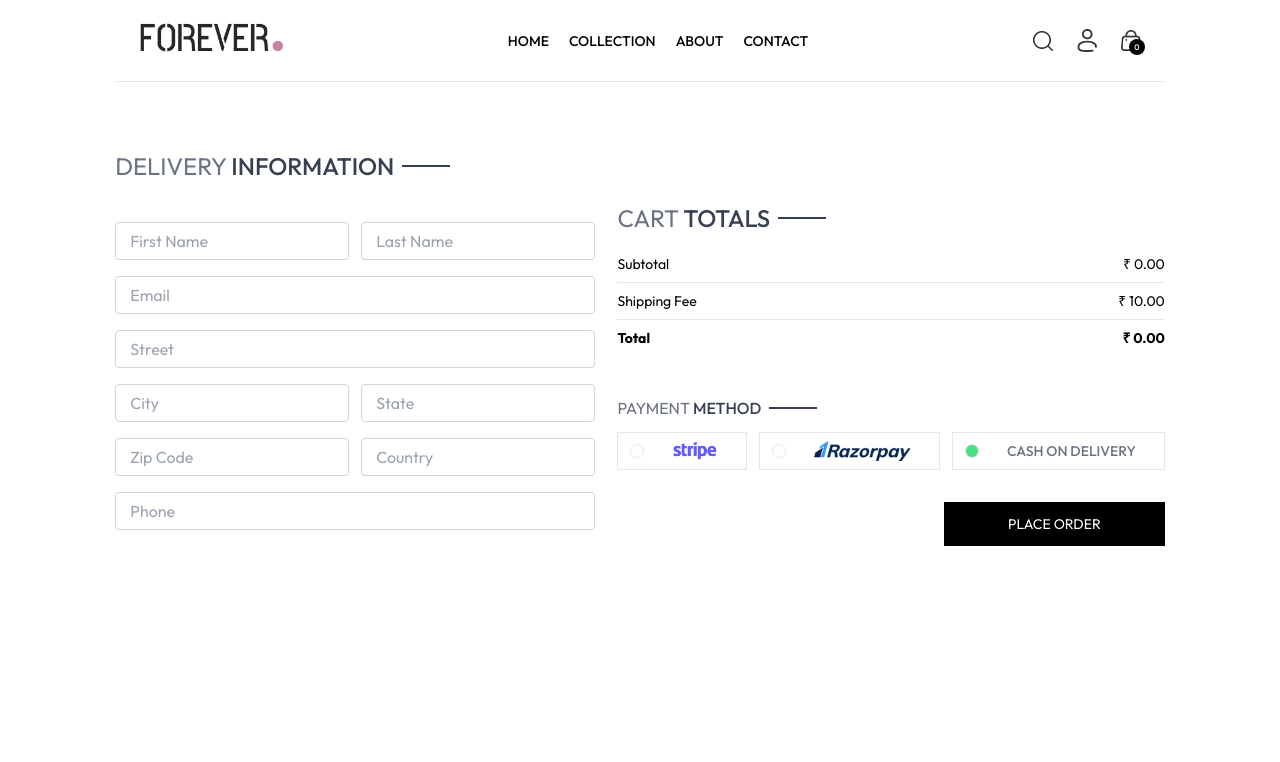
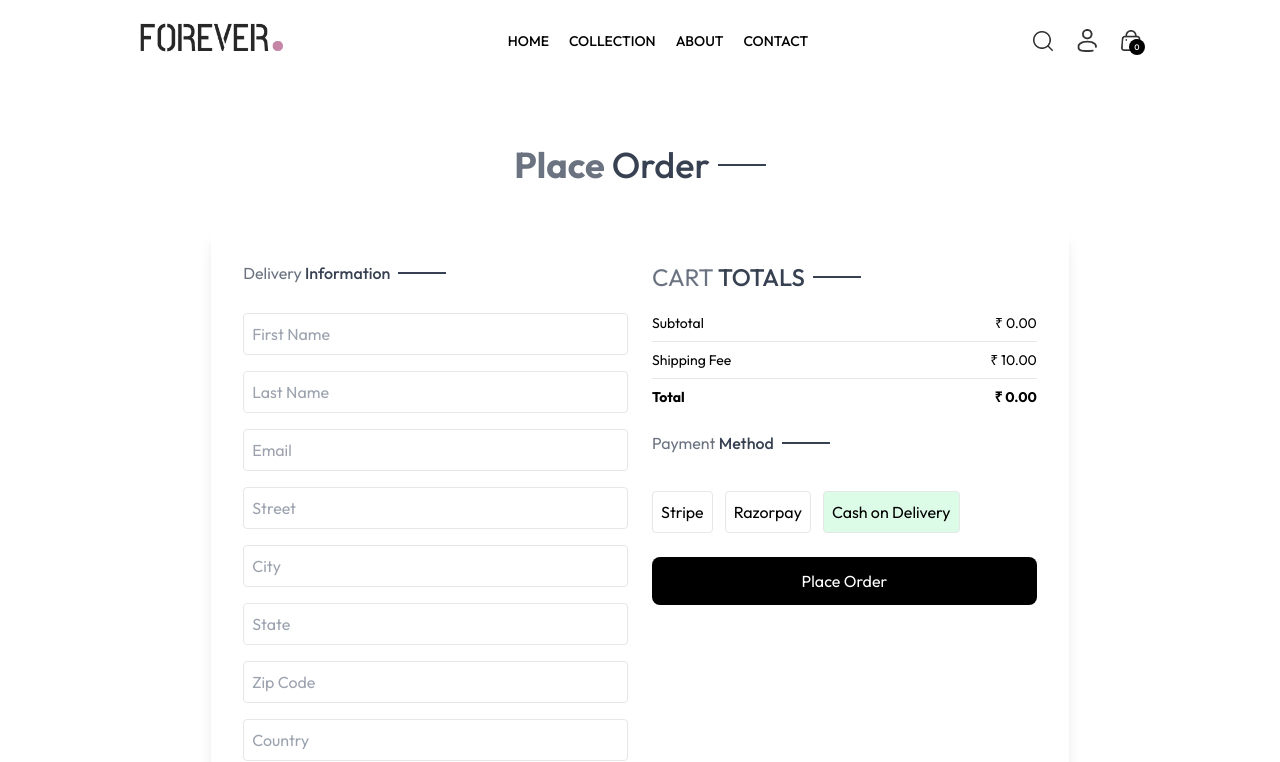
Before and after one commit to Yogeshleo8077/e-commerce, a React app in the folder frontend/: page /place-order in a window 1280 px wide. Shown: the top 762 px of the page. Built offline with nearby package versions, Linux system fonts and the light colour scheme; no server answers; the HTML template or start-up script is replaced by a standard one.

Commit message:
placeOrder

```diff
--- a/frontend/src/pages/PlaceOrder.jsx
+++ b/frontend/src/pages/PlaceOrder.jsx
@@ -70,7 +70,7 @@ const PlaceOrder = () => {
     rzp.open();
   };
 
-  const onSubmitHanlder = async (e) => {
+  const onSubmitHandler = async (e) => {
     e.preventDefault();
 
     try {
@@ -151,168 +151,140 @@ const PlaceOrder = () => {
       toast.error(error.message);
     }
   };
+
   return (
-    <form
-      onSubmit={onSubmitHanlder}
-      className="flex flex-col sm:flex-row justify-between gap-4 pt-5 sm:pt-14 min-h-[80vh] border-t"
-    >
-      {/* ----------------Left Side------------- */}
-      <div className="flex flex-col gap-4 w-full sm:max-w-[480px]">
-        <div className="text-xl sm:text-2xl my-3">
-          <Title text1={"DELIVERY"} text2={"INFORMATION"} />
+    <div className="pt-16 px-6 md:px-16 lg:px-24  min-h-screen">
+      <div className="text-3xl sm:text-4xl font-bold mb-8 text-center text-gray-800">
+        <Title text1={"Place"} text2={"Order"} />
       </div>
 
-        <div className="flex gap-3">
+      <form
+        onSubmit={onSubmitHandler}
+        className="bg-white shadow-lg rounded-lg p-6 sm:p-8 flex flex-col md:flex-row gap-6"
+      >
+        <div className="flex flex-col gap-4 w-full md:w-1/2">
+          <Title text1={"Delivery"} text2={"Information"} />
           <input
-            onChange={onChangeHandler}
             name="firstName"
             value={formData.firstName}
-            className="border outline-none border-gray-300 rounded py-1.5 px-3.5 w-full"
+            onChange={onChangeHandler}
+            className="border rounded p-2"
             type="text"
             placeholder="First Name"
             required
           />
           <input
+            name="lastName"
+            value={formData.lastName}
             onChange={onChangeHandler}
-            value={formData.lastName}
-            name="lastName"
-            className="border outline-none border-gray-300 rounded py-1.5 px-3.5 w-full"
+            className="border rounded p-2"
             type="text"
+            placeholder="Last Name"
             required
-            placeholder="Last Name"
           />
-        </div>
-
           <input
+            name="email"
+            value={formData.email}
             onChange={onChangeHandler}
-          value={formData.email}
-          name="email"
-          className="border outline-none border-gray-300 rounded py-1.5 px-3.5 w-full"
+            className="border rounded p-2"
             type="email"
             placeholder="Email"
             required
           />
           <input
+            name="street"
+            value={formData.street}
             onChange={onChangeHandler}
-          value={formData.street}
-          name="street"
-          className="border outline-none border-gray-300 rounded py-1.5 px-3.5 w-full"
+            className="border rounded p-2"
             type="text"
             placeholder="Street"
-        />
-
-        <div className="flex gap-3">
-          <input
-            onChange={onChangeHandler}
-            value={formData.city}
-            name="city"
-            className="border outline-none border-gray-300 rounded py-1.5 px-3.5 w-full"
-            type="text"
-            placeholder="City"
-          />
-          <input
-            onChange={onChangeHandler}
-            value={formData.state}
-            name="state"
-            className="border outline-none border-gray-300 rounded py-1.5 px-3.5 w-full"
-            type="text"
-            placeholder="State"
-          />
-        </div>
-
-        <div className="flex gap-3">
-          <input
-            onChange={onChangeHandler}
-            value={formData.zipcode}
-            name="zipcode"
-            className="border outline-none border-gray-300 rounded py-1.5 px-3.5 w-full"
-            type="text"
-            placeholder="Zip Code"
-            pattern="[0-9]{5,6}"
-            maxLength="6"
             required
           />
           <input
+            name="city"
+            value={formData.city}
             onChange={onChangeHandler}
+            className="border rounded p-2"
+            type="text"
+            placeholder="City"
+            required
+          />
+          <input
+            name="state"
+            value={formData.state}
+            onChange={onChangeHandler}
+            className="border rounded p-2"
+            type="text"
+            placeholder="State"
+            required
+          />
+          <input
+            name="zipcode"
+            value={formData.zipcode}
+            onChange={onChangeHandler}
+            className="border rounded p-2"
+            type="text"
+            placeholder="Zip Code"
+            required
+          />
+          <input
+            name="country"
             value={formData.country}
-            name="country"
-            className="border outline-none border-gray-300 rounded py-1.5 px-3.5 w-full"
+            onChange={onChangeHandler}
+            className="border rounded p-2"
             type="text"
             placeholder="Country"
+            required
           />
-        </div>
           <input
+            name="phone"
+            value={formData.phone}
             onChange={onChangeHandler}
-          value={formData.phone}
-          name="phone"
-          className="border outline-none border-gray-300 rounded py-1.5 px-3.5 w-full"
+            className="border rounded p-2"
             type="tel"
             placeholder="Phone"
-          pattern="[0-9]{10}"
-          maxLength="10"
             required
           />
         </div>
 
-      {/* ------------------Right Side----------------- */}
-      <div className="mt-8">
-        <div className="mt-8 min-w-80">
+        <div className="flex flex-col gap-6 w-full md:w-1/2">
           <CartTotal />
-        </div>
-
-        <div className="mt-12">
-          <Title text1={"PAYMENT"} text2={"METHOD"} />
-
-          {/* -------------------Payment Method Selection----------------- */}
-
-          <div className="flex gap-3 flex-col lg:flex-row">
+          <Title text1={"Payment"} text2={"Method"} />
+          <div className="flex gap-3 flex-wrap">
             <div
               onClick={() => setMethod("stripe")}
-              className="flex items-center gap-3 border p-2 px-3 cursor-pointer"
+              className={`border p-2 rounded cursor-pointer ${
+                method === "stripe" ? "bg-green-100" : ""
+              }`}
             >
-              <p
-                className={`min-w-3.5 h-3.5 border rounded-full ${
-                  method === "stripe" ? "bg-green-400" : ""
-                }`}
-              ></p>
-              <img className="h-5 mx-4" src={assets.stripe_logo} alt="" />
+              Stripe
             </div>
             <div
               onClick={() => setMethod("razorpay")}
-              className="flex items-center gap-3 border p-2 px-3 cursor-pointer"
+              className={`border p-2 rounded cursor-pointer ${
+                method === "razorpay" ? "bg-green-100" : ""
+              }`}
             >
-              <p
-                className={`min-w-3.5 h-3.5 border rounded-full ${
-                  method === "razorpay" ? "bg-green-400" : ""
-                }`}
-              ></p>
-              <img className="h-5 mx-4" src={assets.razorpay_logo} alt="" />
+              Razorpay
             </div>
             <div
               onClick={() => setMethod("cod")}
-              className="flex items-center gap-3 border p-2 px-3 cursor-pointer"
+              className={`border p-2 rounded cursor-pointer ${
+                method === "cod" ? "bg-green-100" : ""
+              }`}
             >
-              <p
-                className={`min-w-3.5 h-3.5 border rounded-full ${
-                  method === "cod" ? "bg-green-400" : ""
-                }`}
-              ></p>
-              <p className="text-gray-500 text-sm font-medium mx-4">
-                CASH ON DELIVERY
-              </p>
+              Cash on Delivery
             </div>
           </div>
-          <div className="w-full text-end mt-8">
           <button
             type="submit"
-              className="bg-black text-white px-16 py-3 text-sm"
+            className="w-full bg-black text-white p-3 rounded-lg hover:bg-gray-700 transition"
           >
-              PLACE ORDER
+            Place Order
           </button>
         </div>
+      </form>
     </div>
-      </div>
-    </form>
   );
 };
 
```
Lines whose indentation alone changed are shown as unchanged.
